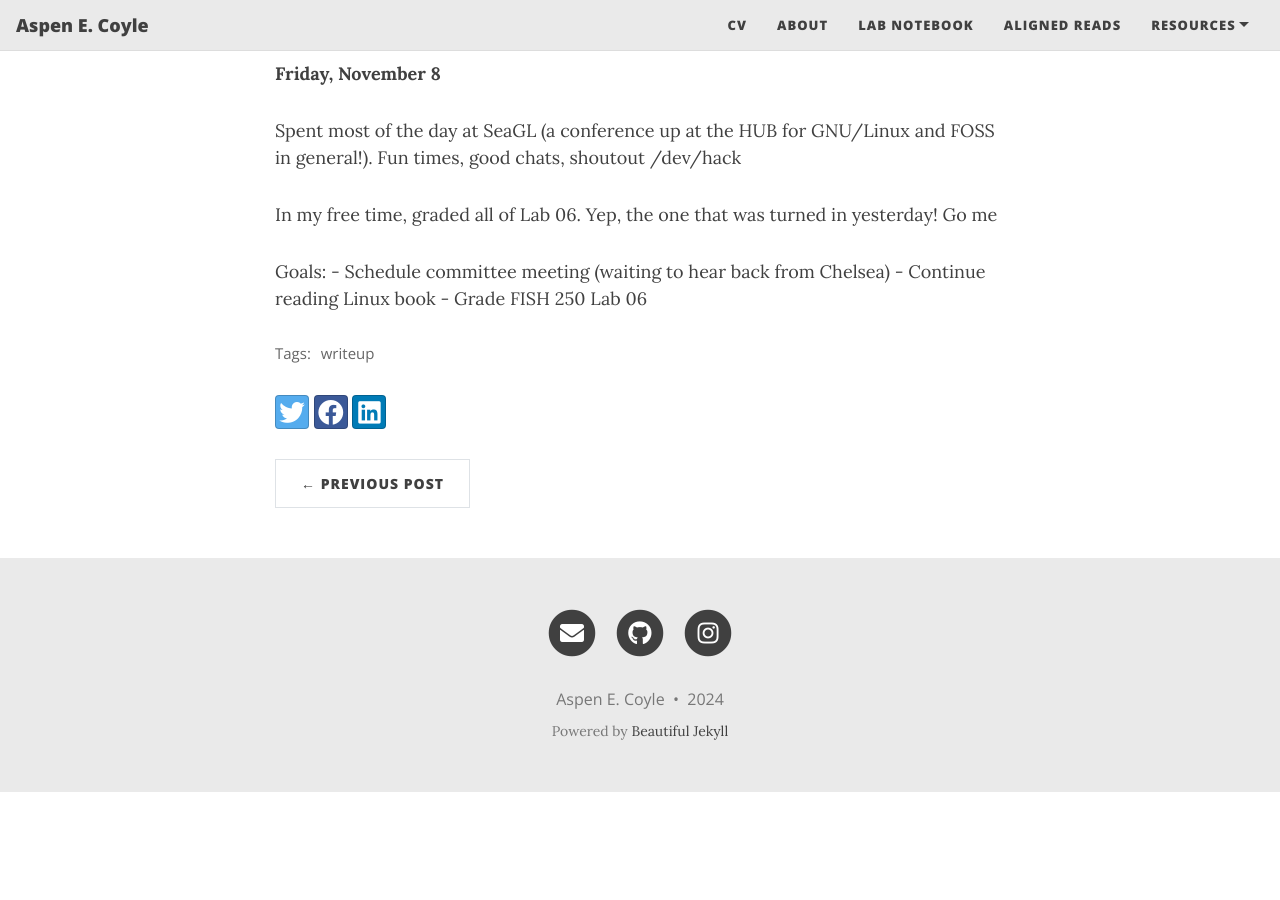
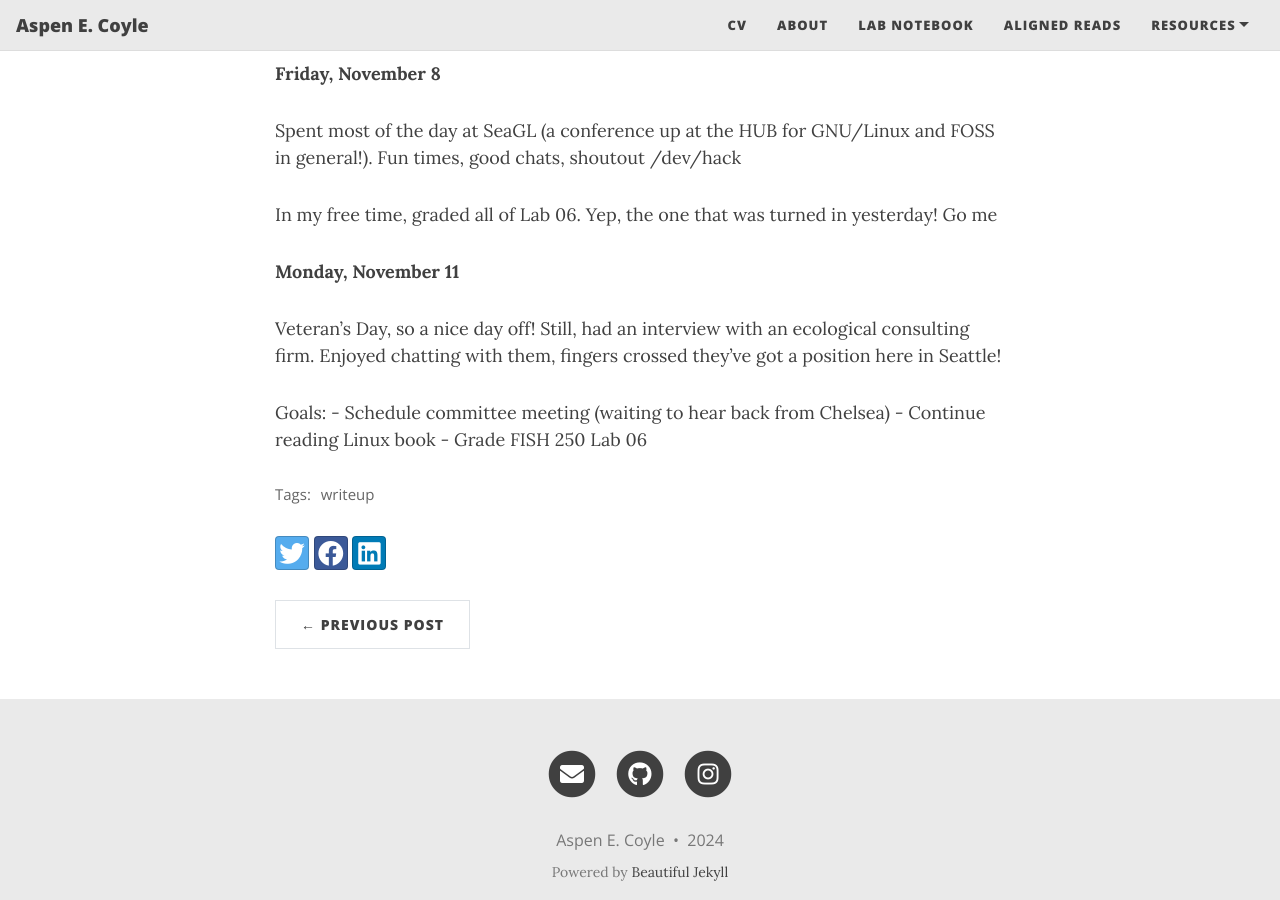
Before and after one commit to aspencoyle/aspencoyle.github.io, a Jekyll site: the page built from _posts/2024-11-01-November_posts.md, in a window 1280 px wide and 900 px high, scrolled down 1003 px. Built offline with Jekyll 4.4.1, drawn with Linux system fonts in a browser that asks for light colours; nearby versions of some CDN libraries; before the commit the page ends 1795 px from its top, so only the background shows below that.

Commit message:
new notebook post

```diff
--- a/_posts/2024-11-01-November_posts.md
+++ b/_posts/2024-11-01-November_posts.md
@@ -33,6 +33,10 @@ Spent most of the day at SeaGL (a conference up at the HUB for GNU/Linux and FOS
 
 In my free time, graded all of Lab 06. Yep, the one that was turned in yesterday! Go me
 
+**Monday, November 11**
+
+Veteran's Day, so a nice day off! Still, had an interview with an ecological consulting firm. Enjoyed chatting with them, fingers crossed they've got a position here in Seattle!
+
 
 
 Goals:
```
